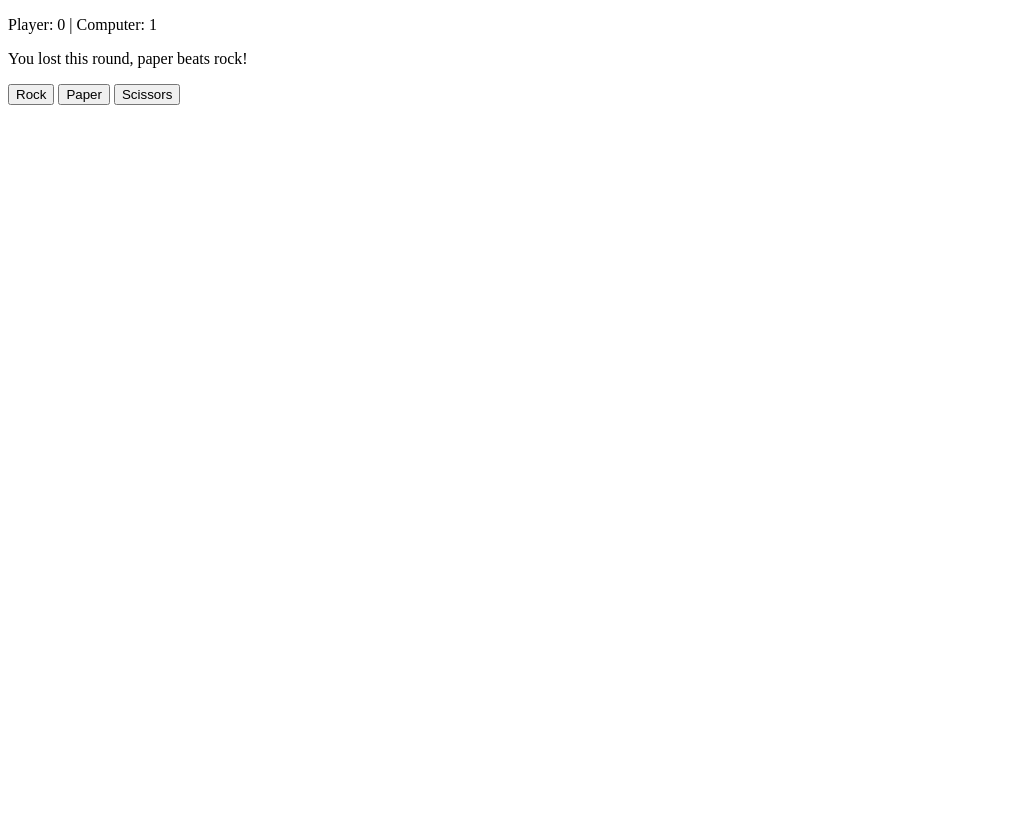
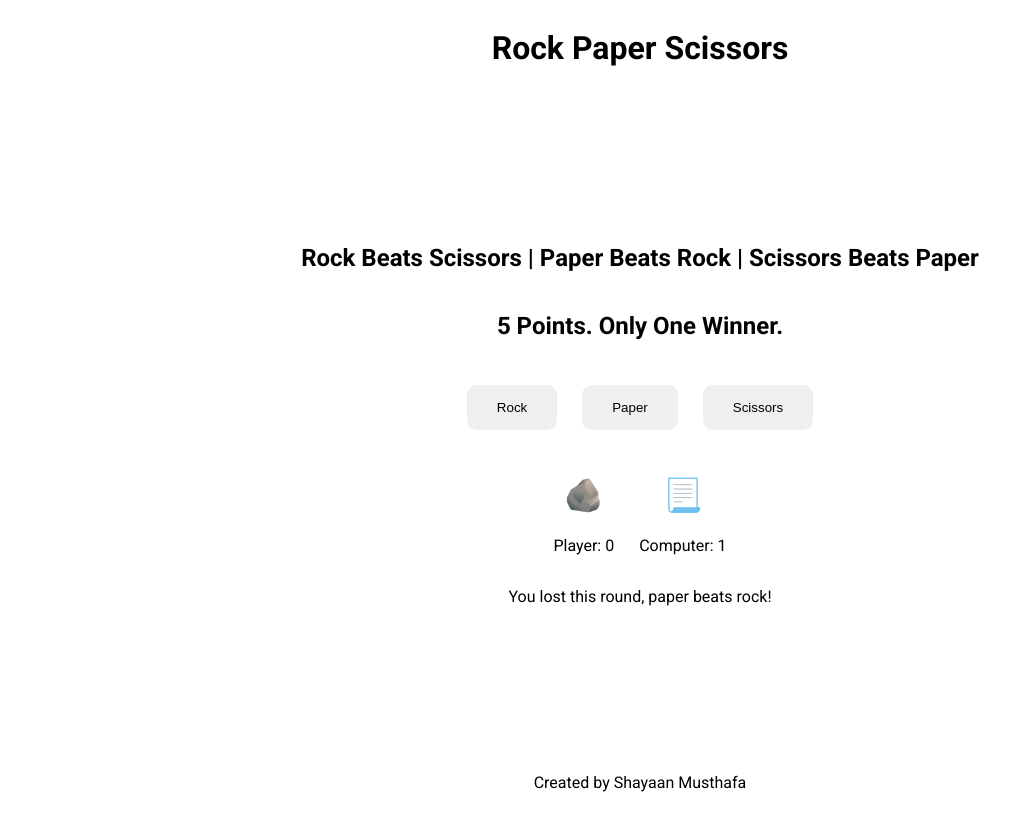
Before and after one commit to shayaan183/rock-paper-scissors, a plain HTML site: page index.html in a window 1280 px wide. Both pictures are taken after a click on the button "Rock". Shown: the whole page, without its empty margins (0-1034 px from the left). Drawn offline with Linux system fonts and the light colour scheme.

Commit message:
Added basic styling elements to webpage

```diff
--- a/index.html
+++ b/index.html
@@ -3,19 +3,46 @@
 <head>
     <meta charset="UTF-8">
     <meta name="viewport" content="width=device-width, initial-scale=1.0">
+    <link rel="stylesheet" href="styles.css">
+    <link rel="preconnect" href="https://fonts.googleapis.com">
+    <link rel="preconnect" href="https://fonts.gstatic.com" crossorigin>
+    <link href="https://fonts.googleapis.com/css2?family=Roboto:ital,wght@0,100..900;1,100..900&display=swap" rel="stylesheet">
     <title>Rock Paper Scissors</title>
 </head>
 <body>
-    <div id="results">
-        <p id="score">Player: 0 | Computer: 0</p>
-        <p id="result"></p>
-    </div>
+    <header>
+        <h1>Rock Paper Scissors</h1>
+    </header>
 
-    <div id="buttons">
-        <button id="rock">Rock</button>
-        <button id="paper">Paper</button>
-        <button id="scissors">Scissors</button>
-    </div>
+    <main>
+        <h2>Rock Beats Scissors | Paper Beats Rock | Scissors Beats Paper</h2>
+        <h2>5 Points. Only One Winner.</h2>
+
+        <div class="choices">
+            <button id="rock">Rock</button>
+            <button id="paper">Paper</button>
+            <button id="scissors">Scissors</button>
+        </div>
+
+        <div id="scoreboard">
+            <div class="scores">
+                <div class="player-score">
+                    <h1 id="player-icon">❓</h1>
+                    <p id="player-score">Player: 0</p>
+                </div>
+                <div class="computer-score">
+                    <h1 id="computer-icon">❓</h1>
+                    <p id="computer-score">Computer: 0</p>
+                </div>
+            </div>
+            <p id="result">Waiting for your next move...</p>
+        </div>
+    </main>
+
+
+    <footer>
+        <p>Created by Shayaan Musthafa</p>
+    </footer>
     <script src="script.js"></script>
 </body>
 </html>
--- a/script.js
+++ b/script.js
@@ -38,7 +38,10 @@ function checkWin() {
 const rockBtn = document.querySelector("#rock");
 const paperBtn = document.querySelector("#paper");
 const scissorsBtn = document.querySelector("#scissors");
-const scoreText = document.querySelector("#score");
+const playerIcon = document.querySelector("#player-icon");
+const playerScoreText = document.querySelector("#player-score");
+const computerIcon = document.querySelector("#computer-icon");
+const computerScoreText = document.querySelector("#computer-score");
 const resultText = document.querySelector("#result");
 
 rockBtn.addEventListener('click', () => handleChoice("rock"));
@@ -55,6 +58,7 @@ function handleChoice(playerChoice) {
 
     resultText.textContent = roundResult;
     updateScore();
+    updateIcons(playerChoice, computerChoice)
 
     if (checkWin()) {
         gameOver();
@@ -62,7 +66,34 @@ function handleChoice(playerChoice) {
 }
 
 function updateScore() {
-    scoreText.textContent = `Player: ${humanScore} | Computer: ${computerScore}`;
+    playerScoreText.textContent = `Player: ${humanScore}`;
+    computerScoreText.textContent = `Computer: ${computerScore}`;
+}
+
+function updateIcons(humanChoice, computerChoice) {
+    switch (humanChoice) {
+        case "rock":
+            playerIcon.textContent = "🪨";
+            break;
+        case "paper":
+            playerIcon.textContent = "📃";
+            break;
+        case "scissors":
+            playerIcon.textContent = "✂️";
+            break;
+     }
+
+    switch (computerChoice) {
+        case "rock":
+            computerIcon.textContent = "🪨";
+            break;
+        case "paper":
+            computerIcon.textContent = "📃";
+            break;
+        case "scissors":
+            computerIcon.textContent = "✂️";
+            break;
+    }
 }
 
 function gameOver() {
--- /dev/null
+++ b/styles.css
@@ -0,0 +1,53 @@
+* {
+    box-sizing: border-box;
+    /* margin: 0;
+    padding: 0; */
+    /* border: 1px solid black; */
+}
+
+body {
+    font-family: "Roboto", sans-serif;
+    display: flex;
+    flex-direction: column;
+    justify-content: space-between;
+    min-height: 100vh;
+}
+
+header {
+    display: flex;
+    justify-content: center;
+}
+
+main {
+    display: flex;
+    justify-content: center;
+    align-items: center;
+    flex-direction: column;
+    text-align: center;
+}
+
+button {
+    padding: 15px 30px;
+    border: none;
+    border-radius: 10px;
+    cursor: pointer;
+}
+
+.scores {
+    display: flex;
+    justify-content: center;
+    align-items: center;
+    gap: 25px;
+}
+
+.choices {
+    display: flex;
+    justify-content: center;
+    gap: 25px;
+    padding: 25px;
+}
+
+footer {
+    display: flex;
+    justify-content: center;
+}
```
